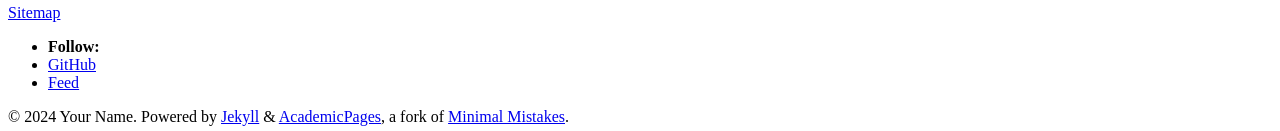
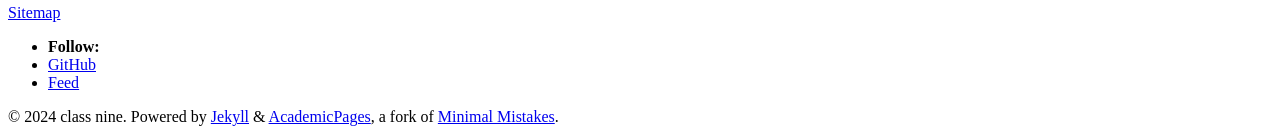
Before and after one commit to cnidched/cnidched.github.io, a Jekyll site: the page built from _pages/about.md, in a window 1280 px wide and 900 px high, scrolled down 1497 px. Shown: the part 766-897 px from the top of the window. Built offline with Jekyll 4.4.1, drawn with Linux system fonts in a browser that asks for light colours; some of the changed text lies outside the part shown.

Commit message:
Update _config.yml

```diff
--- a/_config.yml
+++ b/_config.yml
@@ -8,9 +8,9 @@
 
 # Basic Site Settings
 locale                   : "en-US"
-title                    : "Your Name / class nine"
+title                    : "class nine"
 title_separator          : "-"
-name                     : &name "Your Name"
+name                     : &name "class nine"
 description              : &description "class nine web"
 url                      : https://cn.github.io # the base hostname & protocol for your site e.g. "https://mmistakes.github.io"
 baseurl                  : "/#" # the subpath of your site, e.g. "/blog"
```
